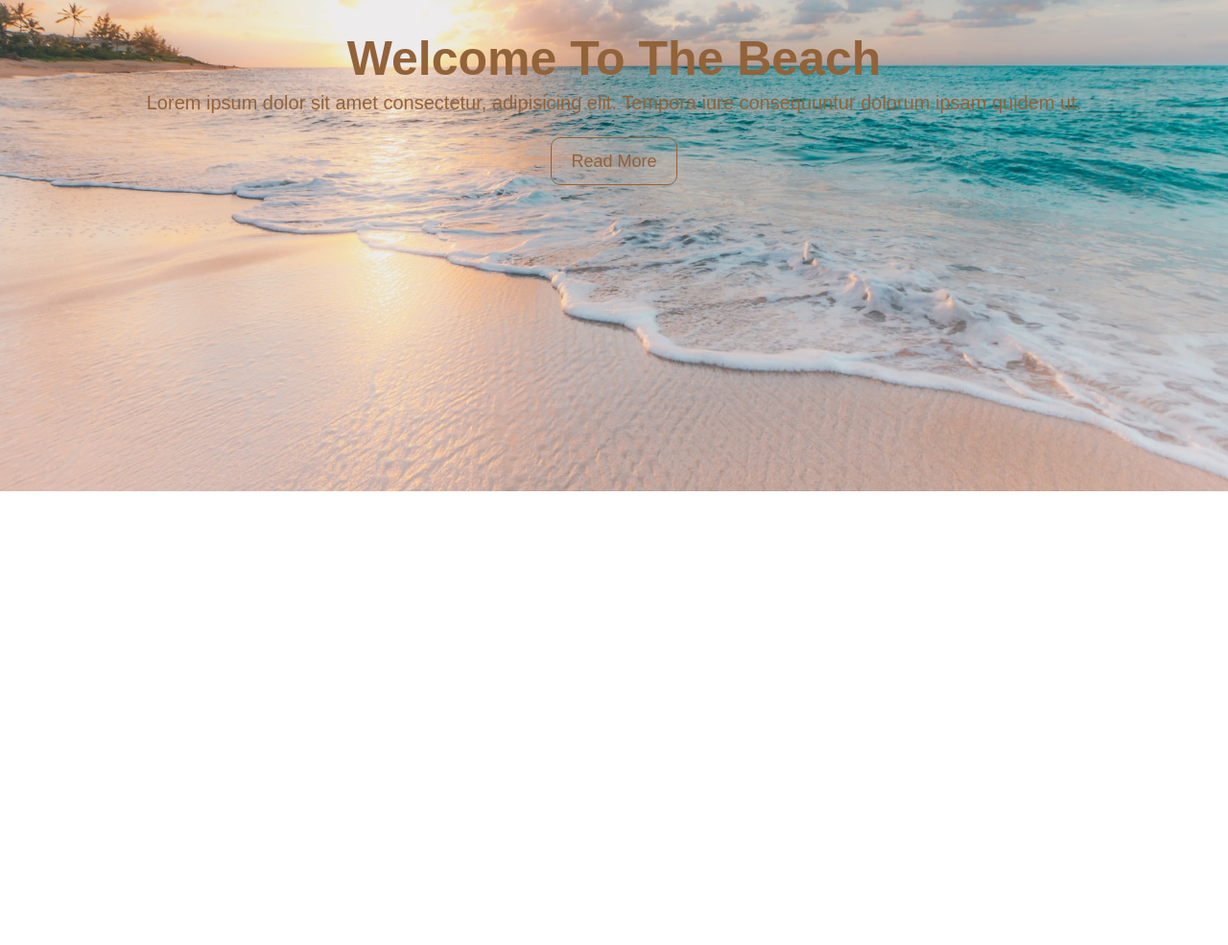
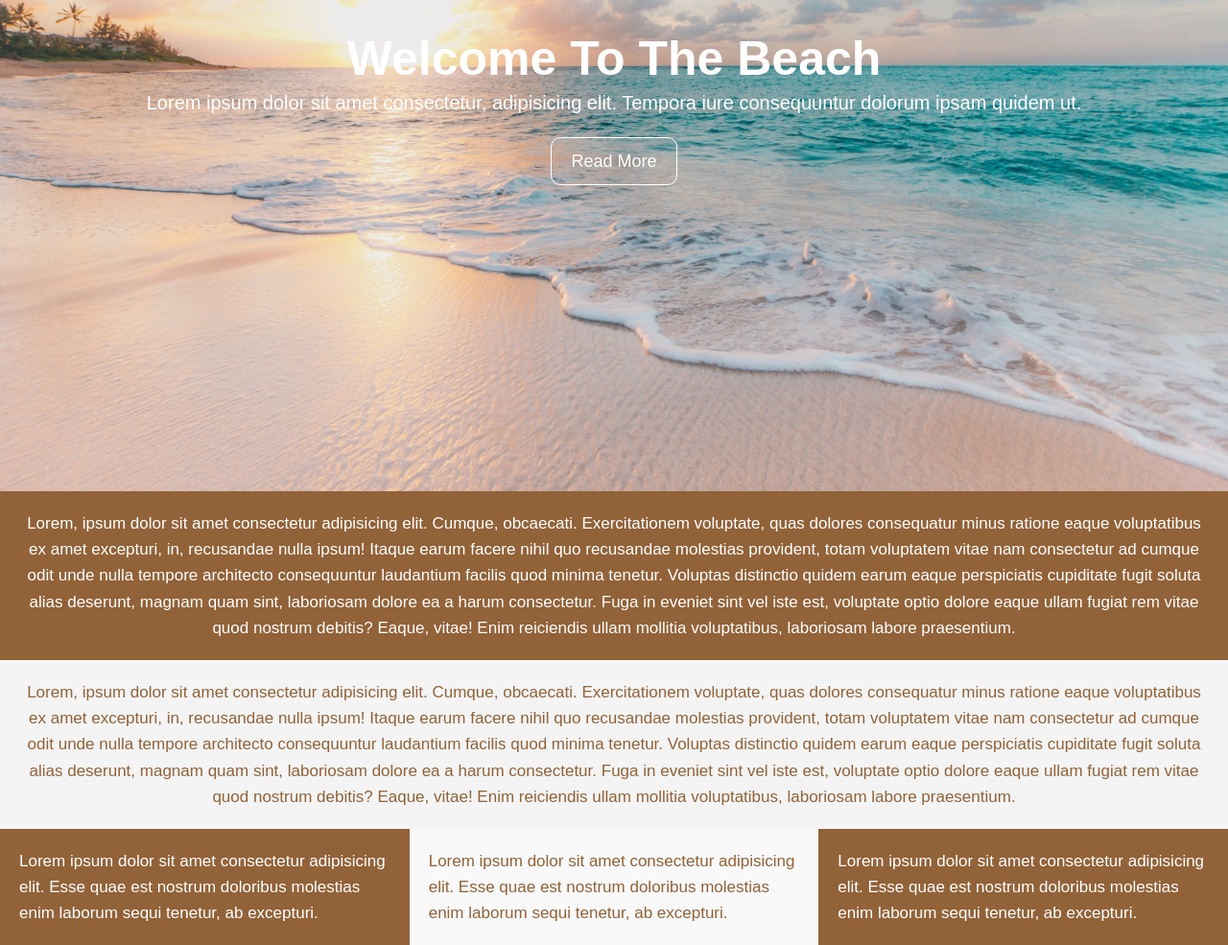
Before and after one commit to juferca/Fullscreen_Landing_Page, a plain HTML site: page index.html in a window 1280 px wide. Shown: the part 288-1273 px from the top of the page at 96% size. Before the commit the page ends 800 px from the top, so only its background shows below. Drawn offline with Linux system fonts and the light colour scheme.

Commit message:
Added and styled sections and boxes

```diff
--- a/css/style.css
+++ b/css/style.css
@@ -7,7 +7,7 @@ body {
   margin: 0;
   font-family: Arial, Helvetica, sans-serif;
   font-size: 17px;
-  color: #926239;
+  color: #fff;
   line-height: 1.6;
 }
 
@@ -36,8 +36,8 @@ body {
 #showcase .button {
   font-size: 18px;
   text-decoration: none;
-  color: #926239;
-  border: #926239 1px solid;
+  color: #fff;
+  border: #fff 1px solid;
   padding: 10px 20px;
   border-radius: 10px;
   margin-top: 20px;
@@ -47,3 +47,36 @@ body {
   background: #926239;
   color: #fff;
 }
+
+#section-a {
+  padding: 20px;
+  background: #926239;
+  color: #fff;
+  text-align: center;
+}
+
+#section-b {
+  padding: 20px;
+  background: #f4f4f4;
+  color: #926239;
+  text-align: center;
+}
+
+#section-c {
+  display: flex;
+}
+
+#section-c div {
+  padding: 20px;
+}
+
+#section-c .box-1,
+#section-c .box-3 {
+  background: #926239;
+  color: #fff;
+}
+
+#section-c .box-2 {
+  background: #f9f9f9;
+  color: #926239;
+}
--- a/index.html
+++ b/index.html
@@ -15,5 +15,50 @@
       </p>
       <a href="#" class="button">Read More</a>
     </header>
+
+    <section id="section-a">
+      <p>
+        Lorem, ipsum dolor sit amet consectetur adipisicing elit. Cumque,
+        obcaecati. Exercitationem voluptate, quas dolores consequatur minus
+        ratione eaque voluptatibus ex amet excepturi, in, recusandae nulla
+        ipsum! Itaque earum facere nihil quo recusandae molestias provident,
+        totam voluptatem vitae nam consectetur ad cumque odit unde nulla tempore
+        architecto consequuntur laudantium facilis quod minima tenetur. Voluptas
+        distinctio quidem earum eaque perspiciatis cupiditate fugit soluta alias
+        deserunt, magnam quam sint, laboriosam dolore ea a harum consectetur.
+        Fuga in eveniet sint vel iste est, voluptate optio dolore eaque ullam
+        fugiat rem vitae quod nostrum debitis? Eaque, vitae! Enim reiciendis
+        ullam mollitia voluptatibus, laboriosam labore praesentium.
+      </p>
+    </section>
+    <section id="section-b">
+      <p>
+        Lorem, ipsum dolor sit amet consectetur adipisicing elit. Cumque,
+        obcaecati. Exercitationem voluptate, quas dolores consequatur minus
+        ratione eaque voluptatibus ex amet excepturi, in, recusandae nulla
+        ipsum! Itaque earum facere nihil quo recusandae molestias provident,
+        totam voluptatem vitae nam consectetur ad cumque odit unde nulla tempore
+        architecto consequuntur laudantium facilis quod minima tenetur. Voluptas
+        distinctio quidem earum eaque perspiciatis cupiditate fugit soluta alias
+        deserunt, magnam quam sint, laboriosam dolore ea a harum consectetur.
+        Fuga in eveniet sint vel iste est, voluptate optio dolore eaque ullam
+        fugiat rem vitae quod nostrum debitis? Eaque, vitae! Enim reiciendis
+        ullam mollitia voluptatibus, laboriosam labore praesentium.
+      </p>
+    </section>
+    <section id="section-c">
+      <div class="box-1">
+        Lorem ipsum dolor sit amet consectetur adipisicing elit. Esse quae est
+        nostrum doloribus molestias enim laborum sequi tenetur, ab excepturi.
+      </div>
+      <div class="box-2">
+        Lorem ipsum dolor sit amet consectetur adipisicing elit. Esse quae est
+        nostrum doloribus molestias enim laborum sequi tenetur, ab excepturi.
+      </div>
+      <div class="box-3">
+        Lorem ipsum dolor sit amet consectetur adipisicing elit. Esse quae est
+        nostrum doloribus molestias enim laborum sequi tenetur, ab excepturi.
+      </div>
+    </section>
   </body>
 </html>
```
